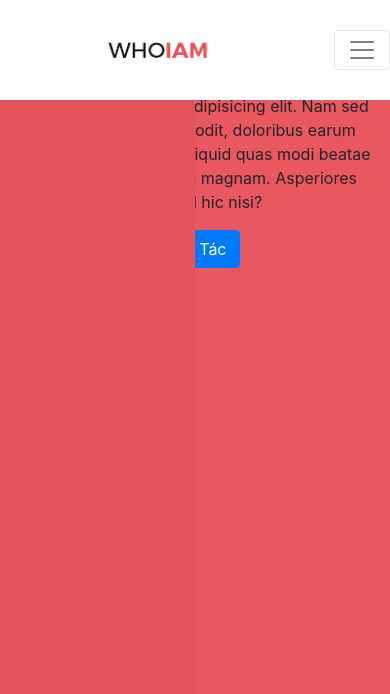
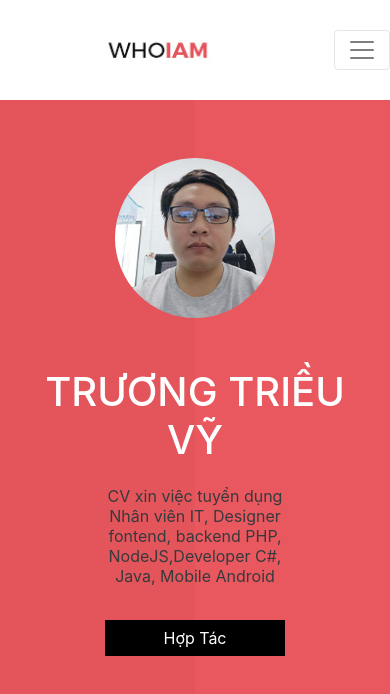
Before and after one commit to ttvy1996/ttvy1996.github.io, a plain HTML site: page index.html in a window 390 px wide. Drawn offline with nearby package versions, Linux system fonts and the light colour scheme.

Commit message:
cap nhat khoi gioi thieu

```diff
--- a/1.css
+++ b/1.css
@@ -1,4 +1,38 @@
 *{margin: 0px;padding: 0px;}
+
+.tt a.nuthire.btn.btn-primary {
+    width: 180px;
+    background: black;
+    border: none;
+    border-radius: 0px;
+}
+
+.tt p {
+    color: #373a3c;
+    font-size: 16px;
+    line-height: 20px;
+    width: 50%;
+    margin: auto;
+    margin-bottom: 34px;
+}
+
+.tt h2 {
+    font-size: 40px;
+    text-transform: uppercase;
+    color: white;
+    margin-bottom: 22px;
+}
+
+.tt img {
+    border-radius: 50%;
+    margin-bottom: 50px;
+}
+
+.tt {
+    z-index: 2;
+    position: relative;
+    padding-top: 24%;
+}
 
 .khoitt1 {
     height: 100%;
@@ -15,6 +49,7 @@
     width: 50%;
     height: 100%;
     background: #e4555b;
+    z-index: 1;
 }
 
 body,html {
@@ -44,9 +79,23 @@ nav.navbar.navbar-expand-lg.navbar-light.bg-white {
 @media (max-width: 576px){
 	*{}
 
+.tt img {
+    width: 160px;
+}
+
+.tt {
+    top: 72px;
+}
+
+ul.navbar-nav.ml-auto {
+    background: white;
+    border-top: 1px solid #d8d8d8;
+}
+
 a.nav-link {
     line-height: 30px;
     text-align: center;
+    border-top: 1px dashed #d8d8d8;
 }
 
 a.navbar-brand {
--- a/index.html
+++ b/index.html
@@ -50,10 +50,13 @@
 
 		<div class="khoitt1">
 			<div class="container text-center">
-				<img src="imgs/avatar.jpg" alt="">
-				<h2>trương Triều Vỹ</h2>
-				<p>CV Nhân viên IT, Designer Lorem ipsum dolor sit amet, consectetur adipisicing elit. Nam sed distinctio laudantium odit, doloribus earum quae ratione pariatur aliquid quas modi beatae recusandae commodi magnam. Asperiores atque vel hic nisi?</p>
-				<a href="" class="nuthire btn btn-primary">Hợp Tác</a>
+				<div class="tt">
+					<img src="imgs/avatar.jpg" alt="">
+					<h2>trương Triều Vỹ</h2>
+					<p>CV xin việc tuyển dụng Nhân viên IT, Designer fontend, backend PHP, NodeJS,Developer C#, Java, Mobile Android</p>
+					<a href="" class="nuthire btn btn-primary">Hợp Tác</a>
+				</div>
+
 			</div>
 		</div>  <!-- het khoitt -->
 
```
Also changed, not shown: imgs/avatar.jpg (added).
